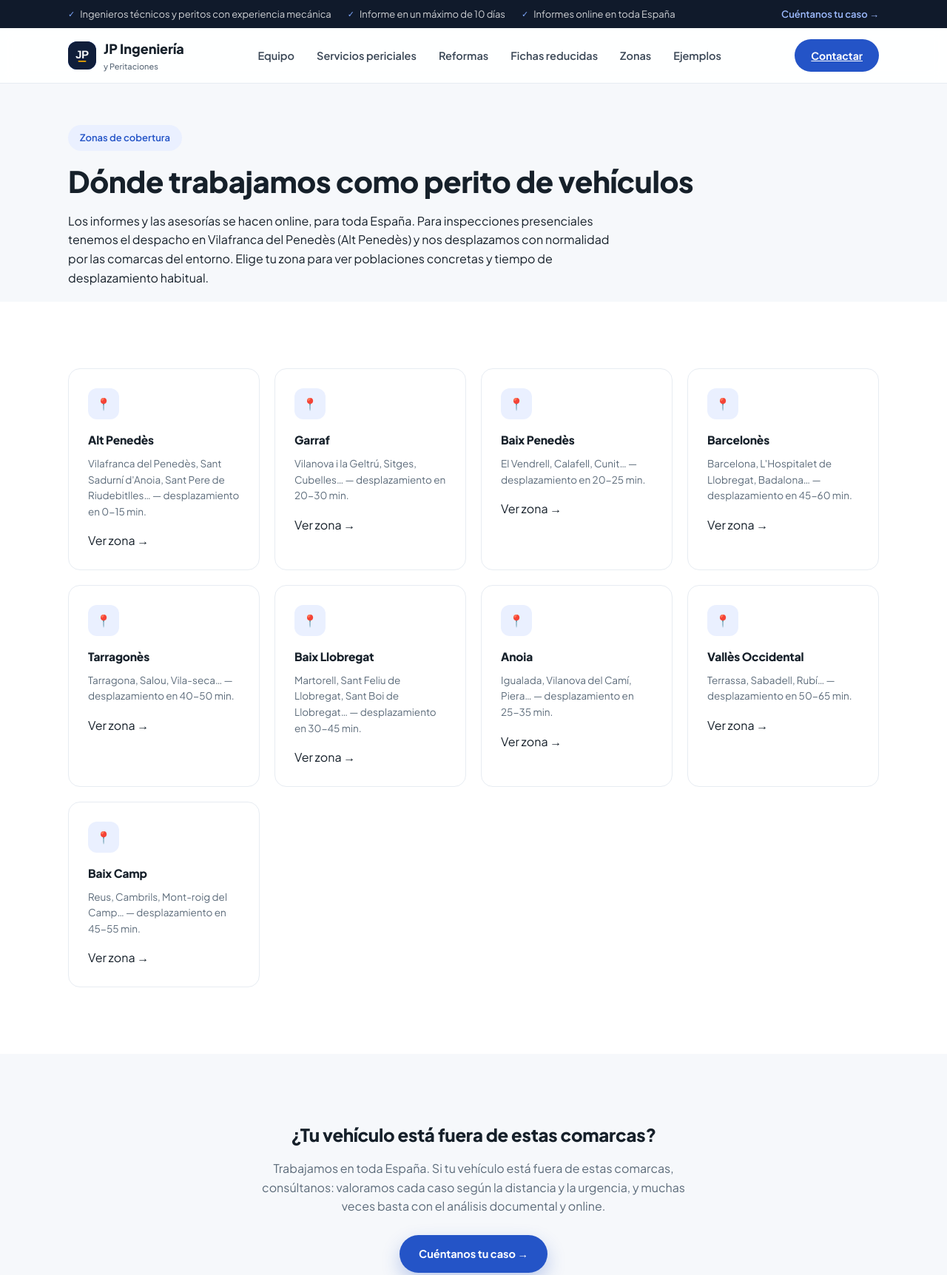
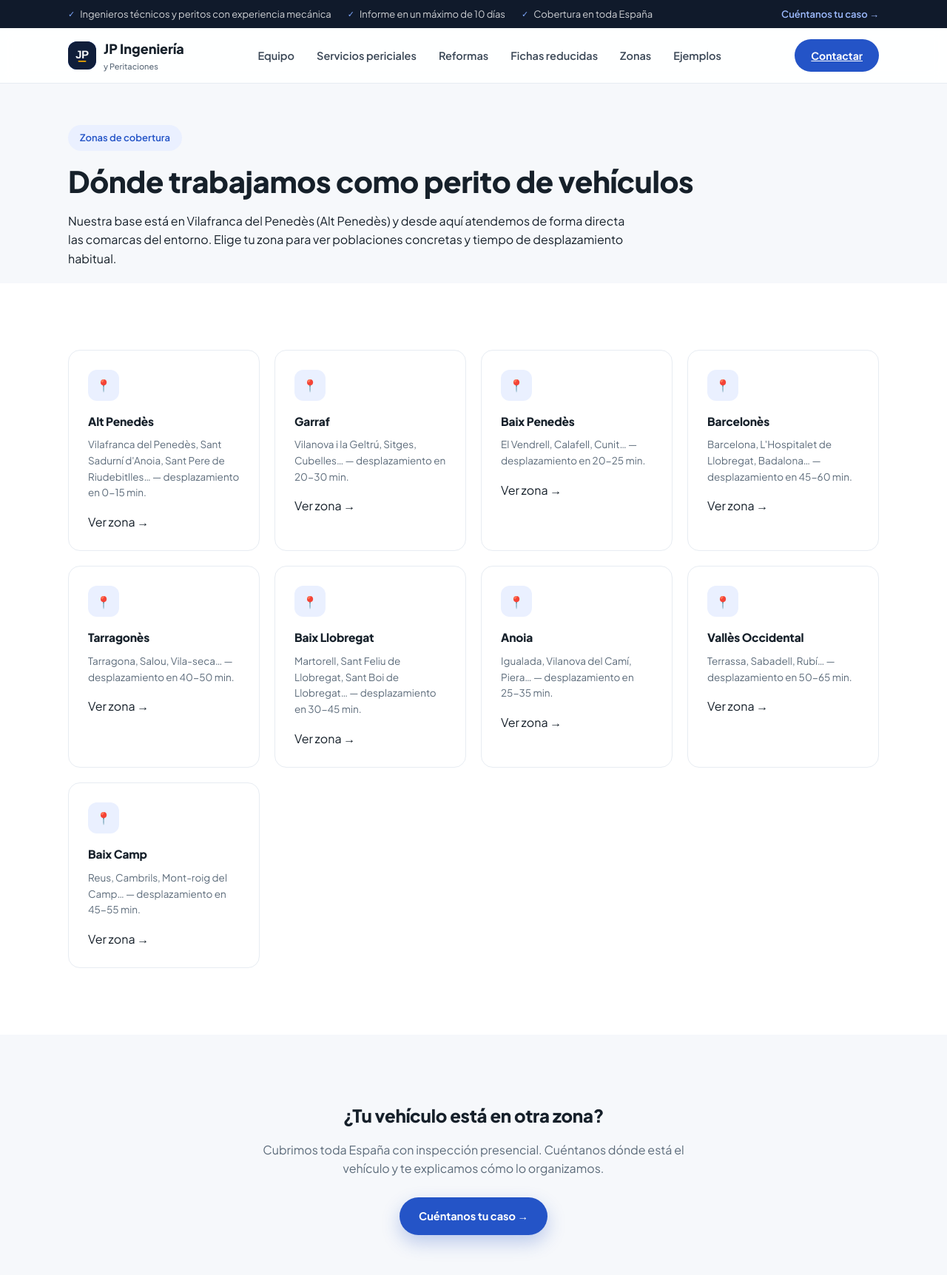
Before and after one commit to ingenieriayperitaciones/ingenieriayperitaciones, a plain HTML site: page zonas.html in a window 1280 px wide. Shown: the top 1724 px of the page at 74% size. Drawn offline with Linux system fonts and the light colour scheme.

Commit message:
Cobertura: base local fuerte (Penedes) y cobertura en toda Espana sin detallar quien inspecciona
Co-Authored-By: Claude Sonnet 5.5 <noreply@anthropic.com>
Claude-Session: https://claude.ai/code/session_01JukUV8op4aER9z3jVcxdXC

```diff
--- a/zonas.html
+++ b/zonas.html
@@ -24,7 +24,7 @@
     <ul>
       <li>Ingenieros técnicos y peritos con experiencia mecánica</li>
       <li>Informe en un máximo de 10 días</li>
-      <li>Informes online en toda España</li>
+      <li>Cobertura en toda España</li>
     </ul>
     <div><a href="/#contacto">Cuéntanos tu caso →</a></div>
   </div>
@@ -60,7 +60,7 @@
   <div class="wrap">
     <div class="eyebrow">Zonas de cobertura</div>
     <h1 style="font-size:clamp(28px,4vw,40px);line-height:1.15;margin-bottom:18px;">Dónde trabajamos como perito de vehículos</h1>
-    <p class="lead" style="max-width:760px;">Los informes y las asesorías se hacen online, para toda España. Para inspecciones presenciales tenemos el despacho en Vilafranca del Penedès (Alt Penedès) y nos desplazamos con normalidad por las comarcas del entorno. Elige tu zona para ver poblaciones concretas y tiempo de desplazamiento habitual.</p>
+    <p class="lead" style="max-width:760px;">Nuestra base está en Vilafranca del Penedès (Alt Penedès) y desde aquí atendemos de forma directa las comarcas del entorno. Elige tu zona para ver poblaciones concretas y tiempo de desplazamiento habitual.</p>
   </div>
 </section>
 
@@ -127,8 +127,8 @@
 
 <section class="section">
   <div class="wrap" style="text-align:center;">
-    <h2 style="margin-bottom:14px;">¿Tu vehículo está fuera de estas comarcas?</h2>
-    <p style="max-width:600px;margin:0 auto 26px;color:var(--muted);">Trabajamos en toda España. Si tu vehículo está fuera de estas comarcas, consúltanos: valoramos cada caso según la distancia y la urgencia, y muchas veces basta con el análisis documental y online.</p>
+    <h2 style="margin-bottom:14px;">¿Tu vehículo está en otra zona?</h2>
+    <p style="max-width:600px;margin:0 auto 26px;color:var(--muted);">Cubrimos toda España con inspección presencial. Cuéntanos dónde está el vehículo y te explicamos cómo lo organizamos.</p>
     <a href="/#contacto" class="btn btn-primary">Cuéntanos tu caso →</a>
   </div>
 </section>
```
Also changed, not shown: acerca-de.html (+1 -1 lines), aviso-legal.html (+1 -1 lines), fichas-reducidas-datos.html (+1 -1 lines), fichas-reducidas.html (+1 -1 lines), index.html (+7 -6 lines), perito-coches-alt-penedes.html (+1 -1 lines), perito-coches-anoia.html (+1 -1 lines), perito-coches-baix-camp.html (+1 -1 lines), perito-coches-baix-llobregat.html (+1 -1 lines), perito-coches-baix-penedes.html (+1 -1 lines), perito-coches-barcelones.html (+1 -1 lines), perito-coches-garraf.html (+1 -1 lines), perito-coches-tarragones.html (+1 -1 lines), perito-coches-valles-occidental.html (+1 -1 lines), 2 more files.
